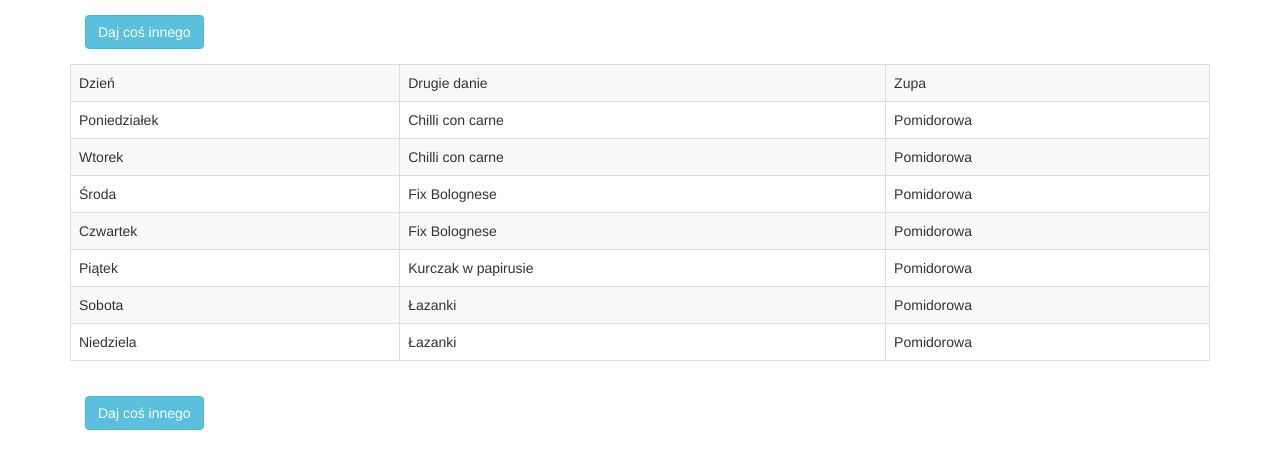
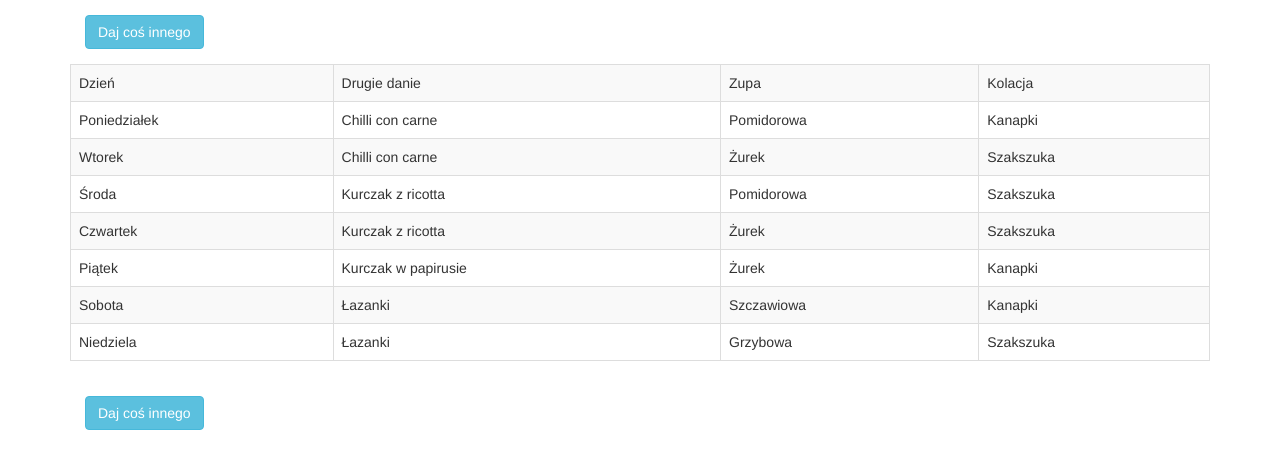
Before and after one commit to akaluzinski/akaluzinski.github.io, a plain HTML site: page apps/menu.html in a window 1280 px wide. Drawn offline with nearby package versions, Linux system fonts and the light colour scheme.

Commit message:
Add dinner column

```diff
--- a/apps/menu.html
+++ b/apps/menu.html
@@ -122,6 +122,10 @@
       days: 2
     },
     {
+      name: "Kurczak z salsą avocado",
+      days: 2
+    },
+    {
       name: "Pizza",
       days: 2,
       isWeekendOnly: true
@@ -133,7 +137,7 @@
   ];
 
   const soups = ["Grzybowa", "Ogórkowa", "Barszcz", "Szczawiowa", "Żurek", "Pomidorowa", "Szparagowa"]
-  const soup = feedMe(soups);
+  const dinners = ["Kiełbaska z grilla", "Kanapki", "Szakszuka"];
 
   function feedMe(possibleMeals) {
     const pickedIndex = Math.floor(Math.random() * (possibleMeals.length));
@@ -147,8 +151,9 @@
     do {
       const allMeals = lunchMeals.filter(lunch => !lunches.includes(lunch.name));
       const weekdayMeals = allMeals.filter(lunches => !lunches.isWeekendOnly);
+      const weekendMeals = allMeals.filter(({isWeekendOnly}) => isWeekendOnly);
       const isWeekend = covered > 5;
-      const pickedMeal = feedMe(isWeekend ? allMeals : weekdayMeals);
+      const pickedMeal = feedMe(isWeekend ? weekendMeals : weekdayMeals);
 
       for (let i = 0; i < pickedMeal.days; i++) {
         lunches.push(pickedMeal.name);
@@ -170,7 +175,7 @@
   let tblBody = document.createElement("tbody");
 
   const daysOfWeek = ["Poniedziałek", "Wtorek", "Środa", "Czwartek", "Piątek", "Sobota", "Niedziela", "Poniedziałek"];
-  const headers = ["Dzień", "Drugie danie", "Zupa"]
+  const headers = ["Dzień", "Drugie danie", "Zupa", "Kolacja"]
 
   const headersRow = document.createElement("tr");
   for (let i = 0; i < headers.length; ++i) {
@@ -187,14 +192,17 @@
     const dayCell = document.createElement("td");
     const lunchCell = document.createElement("td");
     const soupCell = document.createElement("td");
+    const dinnerCell = document.createElement("td");
 
     dayCell.appendChild(document.createTextNode(daysOfWeek[i]));
     lunchCell.appendChild(document.createTextNode(lunchMenu[i]));
-    soupCell.appendChild(document.createTextNode(soup))
+    soupCell.appendChild(document.createTextNode(feedMe(soups)));
+    dinnerCell.appendChild(document.createTextNode(feedMe(dinners)));
 
     row.appendChild(dayCell);
     row.appendChild(lunchCell);
     row.appendChild(soupCell);
+    row.appendChild(dinnerCell);
 
     tblBody.appendChild(row);
   }
```
